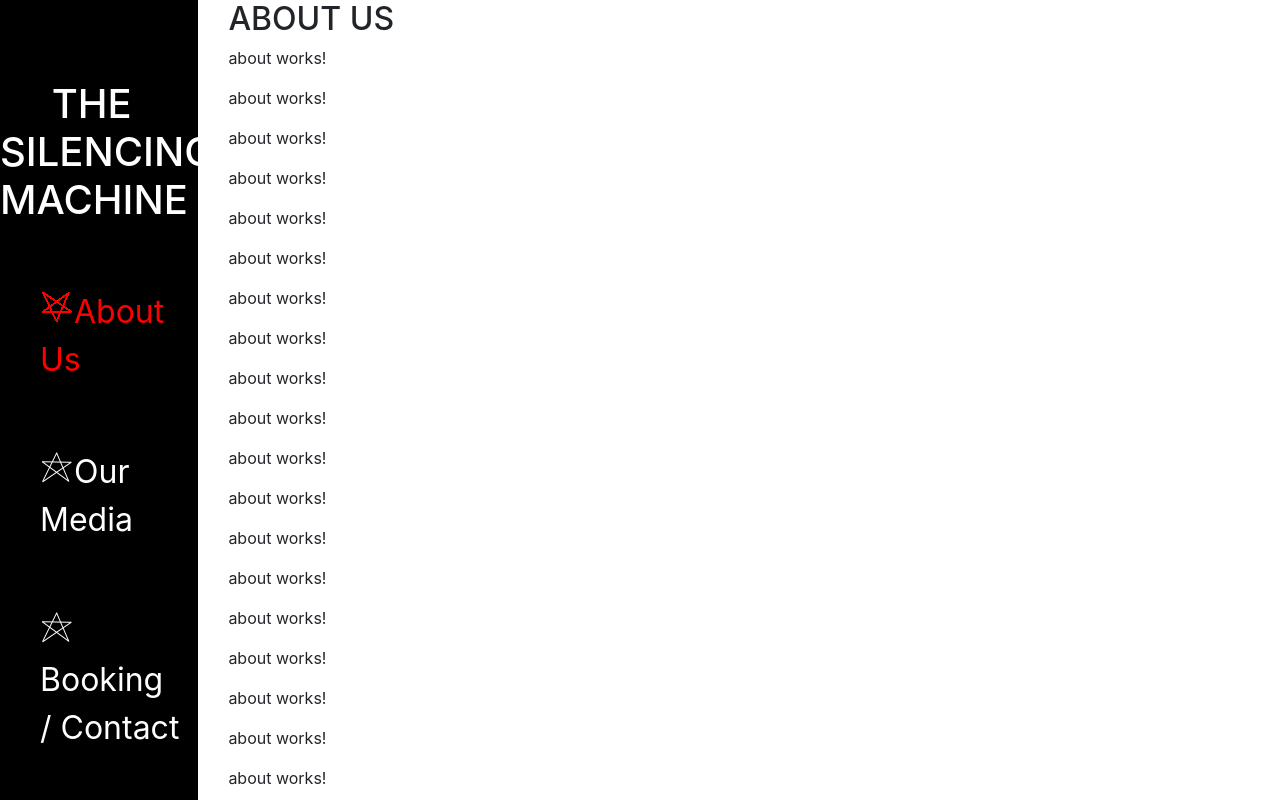
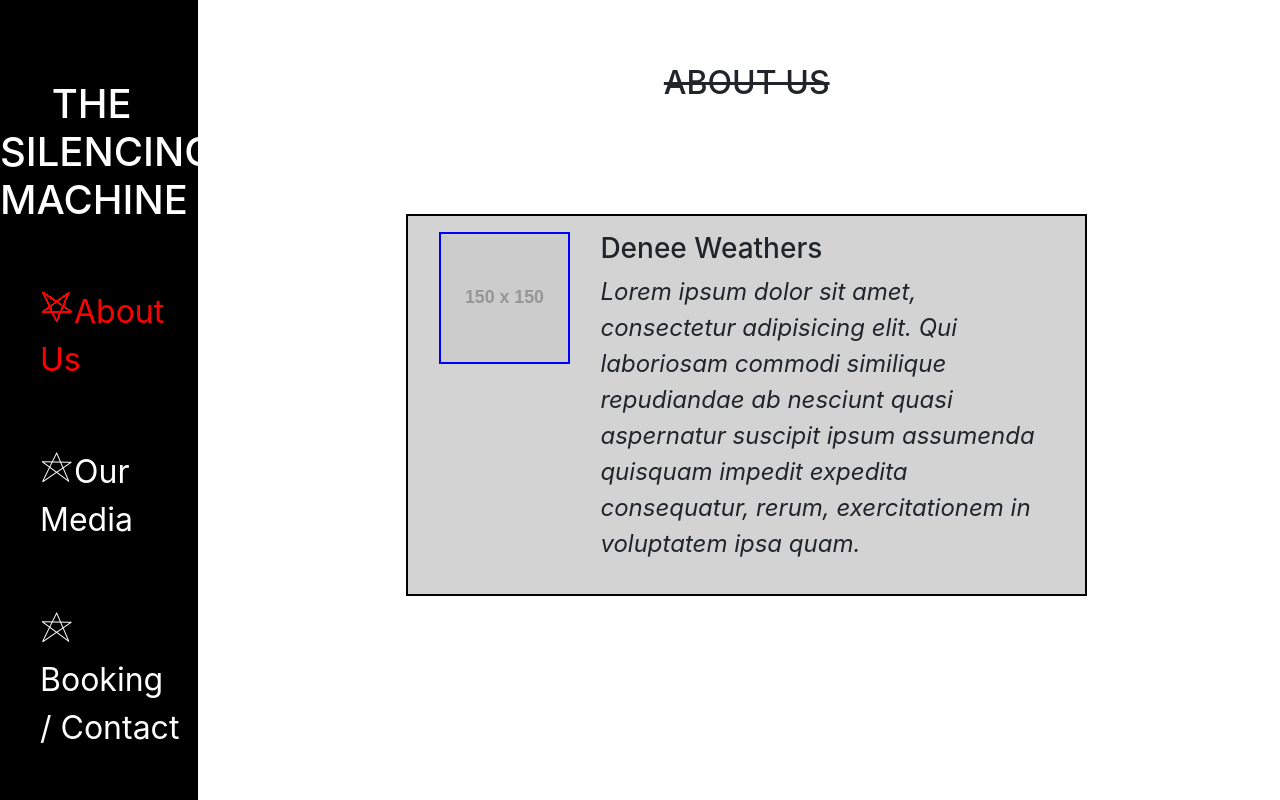
Before and after one commit to ThomasjNix/TSM-Website, an Angular app: page /about in a window 1280 px wide. Built offline with nearby package versions, Linux system fonts and the light colour scheme.

Commit message:
Set up about content

```diff
--- a/src/app/app.module.ts
+++ b/src/app/app.module.ts
@@ -9,6 +9,7 @@ import { UpcomingShowsComponent } from './pages/upcoming-shows/upcoming-shows.co
 import { RouterModule } from '@angular/router';
 import {NgbModule} from '@ng-bootstrap/ng-bootstrap';
 import { CommonPageComponent } from './pages/common-page/common-page.component';
+import { AboutSectionComponent } from './pages/about/about-section/about-section.component';
 
 const routes = [
     {path: '', redirectTo: '/about', pathMatch: 'full'},
@@ -27,7 +28,8 @@ const routes = [
     MediaComponent,
     BookingComponent,
     UpcomingShowsComponent,
-    CommonPageComponent
+    CommonPageComponent,
+    AboutSectionComponent
   ],
   imports: [
     BrowserModule,
--- /dev/null
+++ b/src/app/pages/about/about-section/about-section.component.html
@@ -0,0 +1,9 @@
+<div class="row about-section-container" *ngIf="allDetailsAvailable()">
+  <div class="col-xs-4 col-lg-3 image">
+    <img [src]="imageUrl" alt="Image of {{ name }}">
+  </div>
+  <div class="col-xs-8 col-lg-9 descriptions">
+    <h3>{{ name }}</h3>
+    <p>{{ description }}</p>
+  </div>
+</div>
--- /dev/null
+++ b/src/app/pages/about/about-section/about-section.component.scss
@@ -0,0 +1,19 @@
+.about-section-container {
+  margin: 2em 0;
+  border: 2px solid black;
+  background-color: lightgray;
+  padding: 1em;
+  .image {
+    img {
+      width: 100%;
+      border: 2px solid blue;
+    }
+  }
+
+  .descriptions {
+    p {
+      font-style: italic;
+      font-size: 1.5em;
+    }
+  }
+}
--- /dev/null
+++ b/src/app/pages/about/about-section/about-section.component.ts
@@ -0,0 +1,37 @@
+import { Component, OnInit, Input } from '@angular/core';
+
+@Component({
+  selector: 'app-about-section',
+  templateUrl: './about-section.component.html',
+  styleUrls: ['./about-section.component.scss']
+})
+export class AboutSectionComponent implements OnInit {
+  @Input() name = '';
+  description = '';
+  imageUrl = '';
+  constructor() { }
+
+  ngOnInit() {
+    this.setDetails(this.name);
+  }
+
+  setDetails(name: string): void {
+    /**
+    * TODO: Implement API service call for these details
+    */
+    switch (name.toLowerCase()) {
+      case 'denee weathers':
+        this.description = 'Lorem ipsum dolor sit amet, consectetur adipisicing elit. Qui laboriosam commodi similique repudiandae ab nesciunt quasi aspernatur suscipit ipsum assumenda quisquam impedit expedita consequatur, rerum, exercitationem in voluptatem ipsa quam.';
+        this.imageUrl = 'https://via.placeholder.com/150x150';
+        break;
+      default:
+        this.description = '';
+        this.imageUrl = '';
+    }
+  }
+
+  allDetailsAvailable(): boolean {
+    return this.name && this.description && this.imageUrl;
+  }
+
+}
--- a/src/app/pages/about/about.component.html
+++ b/src/app/pages/about/about.component.html
@@ -1,132 +1,10 @@
-<p>about works!</p>
-
-<p>about works!</p>
-<p>about works!</p>
-<p>about works!</p>
-<p>about works!</p>
-<p>about works!</p>
-<p>about works!</p>
-<p>about works!</p>
-<p>about works!</p>
-<p>about works!</p>
-<p>about works!</p>
-<p>about works!</p>
-<p>about works!</p>
-<p>about works!</p>
-<p>about works!</p>
-<p>about works!</p>
-<p>about works!</p>
-<p>about works!</p>
-<p>about works!</p>
-<p>about works!</p>
-<p>about works!</p>
-<p>about works!</p>
-<p>about works!</p>
-<p>about works!</p>
-<p>about works!</p>
-<p>about works!</p>
-<p>about works!</p>
-<p>about works!</p>
-<p>about works!</p>
-<p>about works!</p>
-<p>about works!</p>
-<p>about works!</p>
-<p>about works!</p>
-<p>about works!</p>
-<p>about works!</p>
-<p>about works!</p>
-<p>about works!</p>
-<p>about works!</p>
-<p>about works!</p>
-<p>about works!</p>
-<p>about works!</p>
-<p>about works!</p>
-<p>about works!</p>
-<p>about works!</p>
-<p>about works!</p>
-<p>about works!</p>
-<p>about works!</p>
-<p>about works!</p>
-<p>about works!</p>
-<p>about works!</p>
-<p>about works!</p>
-<p>about works!</p>
-<p>about works!</p>
-<p>about works!</p>
-<p>about works!</p>
-<p>about works!</p>
-<p>about works!</p>
-<p>about works!</p>
-<p>about works!</p>
-<p>about works!</p>
-<p>about works!</p>
-<p>about works!</p>
-<p>about works!</p>
-<p>about works!</p>
-<p>about works!</p>
-<p>about works!</p>
-<p>about works!</p>
-<p>about works!</p>
-<p>about works!</p>
-<p>about works!</p>
-<p>about works!</p>
-<p>about works!</p>
-<p>about works!</p>
-<p>about works!</p>
-<p>about works!</p>
-<p>about works!</p>
-<p>about works!</p>
-<p>about works!</p>
-<p>about works!</p>
-<p>about works!</p>
-<p>about works!</p>
-<p>about works!</p>
-<p>about works!</p>
-<p>about works!</p>
-<p>about works!</p>
-<p>about works!</p>
-<p>about works!</p>
-<p>about works!</p>
-<p>about works!</p>
-<p>about works!</p>
-<p>about works!</p>
-<p>about works!</p>
-<p>about works!</p>
-<p>about works!</p>
-<p>about works!</p>
-<p>about works!</p>
-<p>about works!</p>
-<p>about works!</p>
-<p>about works!</p>
-<p>about works!</p>
-<p>about works!</p>
-<p>about works!</p>
-<p>about works!</p>
-<p>about works!</p>
-<p>about works!</p>
-<p>about works!</p>
-<p>about works!</p>
-<p>about works!</p>
-<p>about works!</p>
-<p>about works!</p>
-<p>about works!</p>
-<p>about works!</p>
-<p>about works!</p>
-<p>about works!</p>
-<p>about works!</p>
-<p>about works!</p>
-<p>about works!</p>
-<p>about works!</p>
-<p>about works!</p>
-<p>about works!</p>
-<p>about works!</p>
-<p>about works!</p>
-<p>about works!</p>
-<p>about works!</p>
-<p>about works!</p>
-<p>about works!</p>
-<p>about works!</p>
-<p>about works!</p>
-<p>about works!</p>
-<p>about works!</p>
-<p>about works!</p>
+<div class="row">
+ <div class="col-xs-12 col-lg-8 offset-lg-2">
+  <p class="about-description">{{aboutDescription}}</p>
+ </div>
+  <div class="col-xs-12 col-lg-8 offset-lg-2">
+    <app-about-section *ngFor="let aboutSubject of aboutSubjects"
+      [name]="aboutSubject"
+    ></app-about-section>
+  </div>
+</div>
--- a/src/app/pages/about/about.component.ts
+++ b/src/app/pages/about/about.component.ts
@@ -6,10 +6,11 @@ import { Component, OnInit } from '@angular/core';
   styleUrls: ['./about.component.scss']
 })
 export class AboutComponent implements OnInit {
-
+  aboutSubjects = [];
   constructor() { }
 
   ngOnInit() {
+    this.aboutSubjects.push('Denee Weathers');
   }
 
 }
--- a/src/app/pages/common-page/common-page.component.html
+++ b/src/app/pages/common-page/common-page.component.html
@@ -1,2 +1,3 @@
-<h2 *ngIf="header">{{ header }}</h2>
+<h2 class="page-header-complete" *ngIf="header !== ''">{{ header }}</h2>
+<h2 class="page-header-loading" *ngIf="header === ''">Loading...</h2>
 <router-outlet></router-outlet>
--- a/src/app/pages/common-page/common-page.component.scss
+++ b/src/app/pages/common-page/common-page.component.scss
@@ -0,0 +1,10 @@
+.page-header {
+  &-complete {
+    text-decoration: line-through;
+  }
+  &-loading,
+  &-complete {
+    margin: 2em 0;
+    text-align: center;
+  }
+}
```
Also changed, not shown: 1 other file (tests, documents, lock files or other folders).
